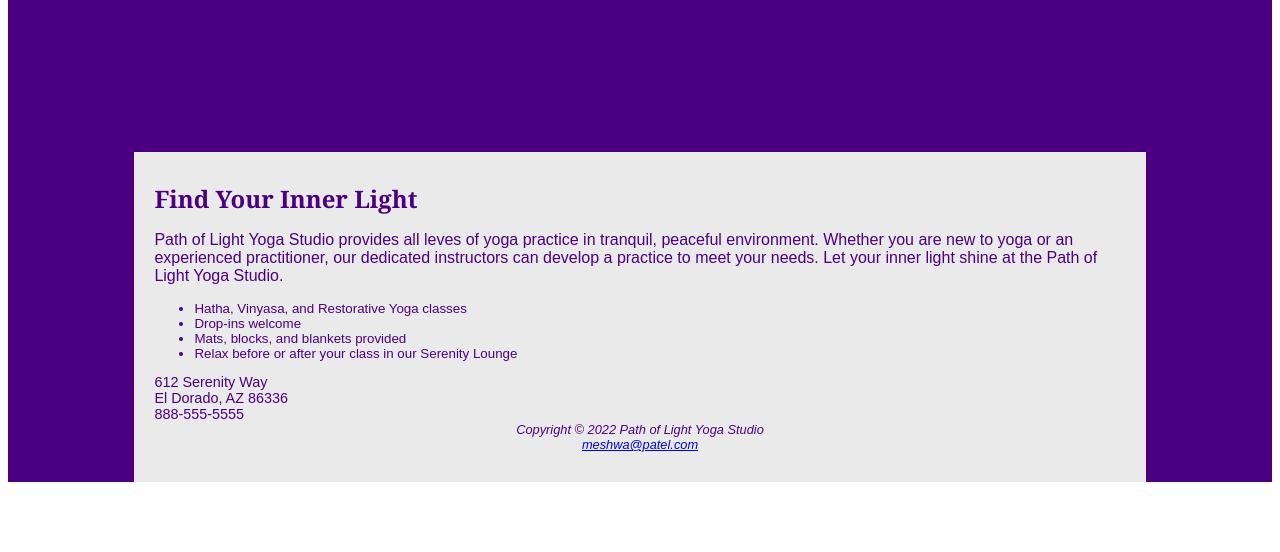
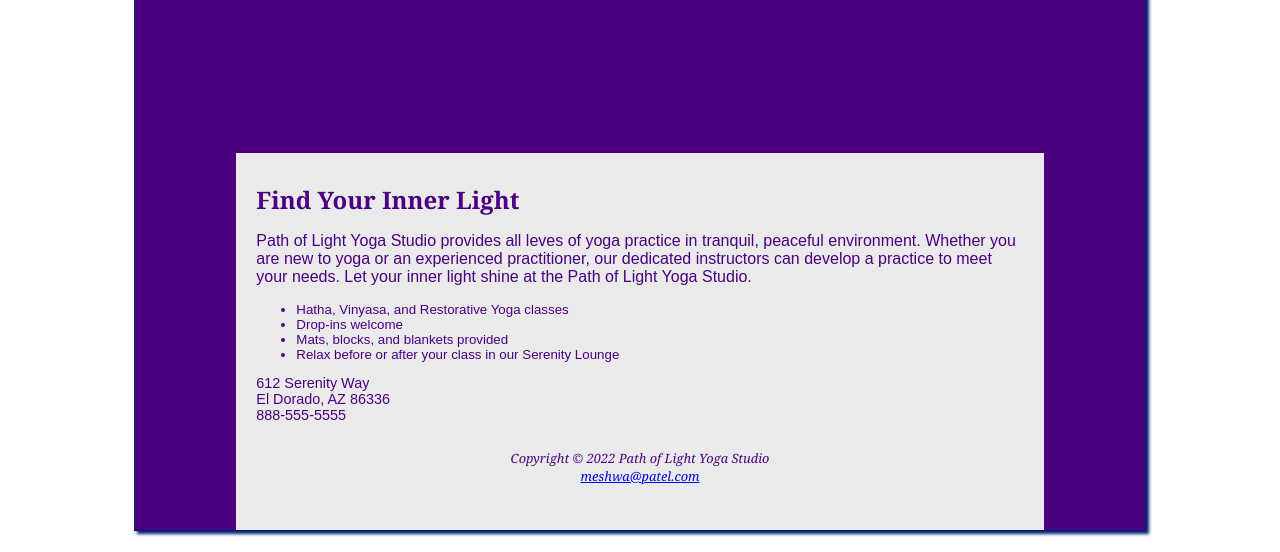
Before and after one commit to patelmeshwa99/Yoga-Studio, a plain HTML site: page index.html in a window 1280 px wide. Shown: the part 248-800 px from the top of the page. Drawn offline with Linux system fonts and the light colour scheme.

Commit message:
Added responsiveness

```diff
--- a/styles/index-style.css
+++ b/styles/index-style.css
@@ -65,7 +65,7 @@ nav li a {
 main {
     background-color: #EAEAEA;
     color: #4B0082;
-    padding: 30px 20px 30px 20px;
+    padding: 30px 20px 20px 20px;
 }
 
 main h2{
@@ -86,6 +86,8 @@ footer {
     font-style: italic;
     text-align: center;
     font-size: 80%;
+    padding: 2em;
+    font-family: Georgia, "Times New Roman", serif;
 }
 
 /* Responsiveness */
@@ -106,3 +108,12 @@ footer {
         font-size: xx-large;
     }
 }
+
+@media (min-width: 1024px) {
+    #wrapper {
+        margin: auto;
+        width: 80%;
+        border: 1px solid #002171;
+        box-shadow: 3px 3px 3px #002171;
+    }
+}
```
